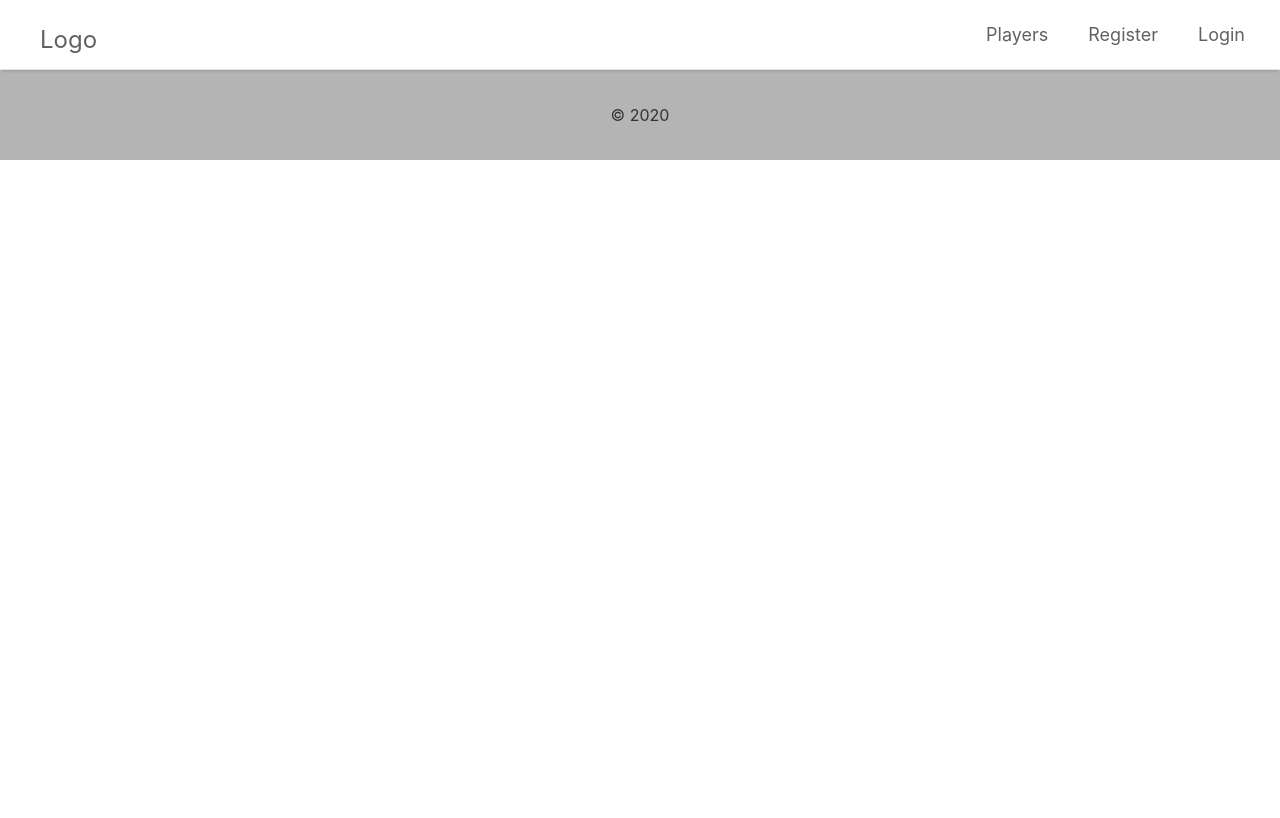
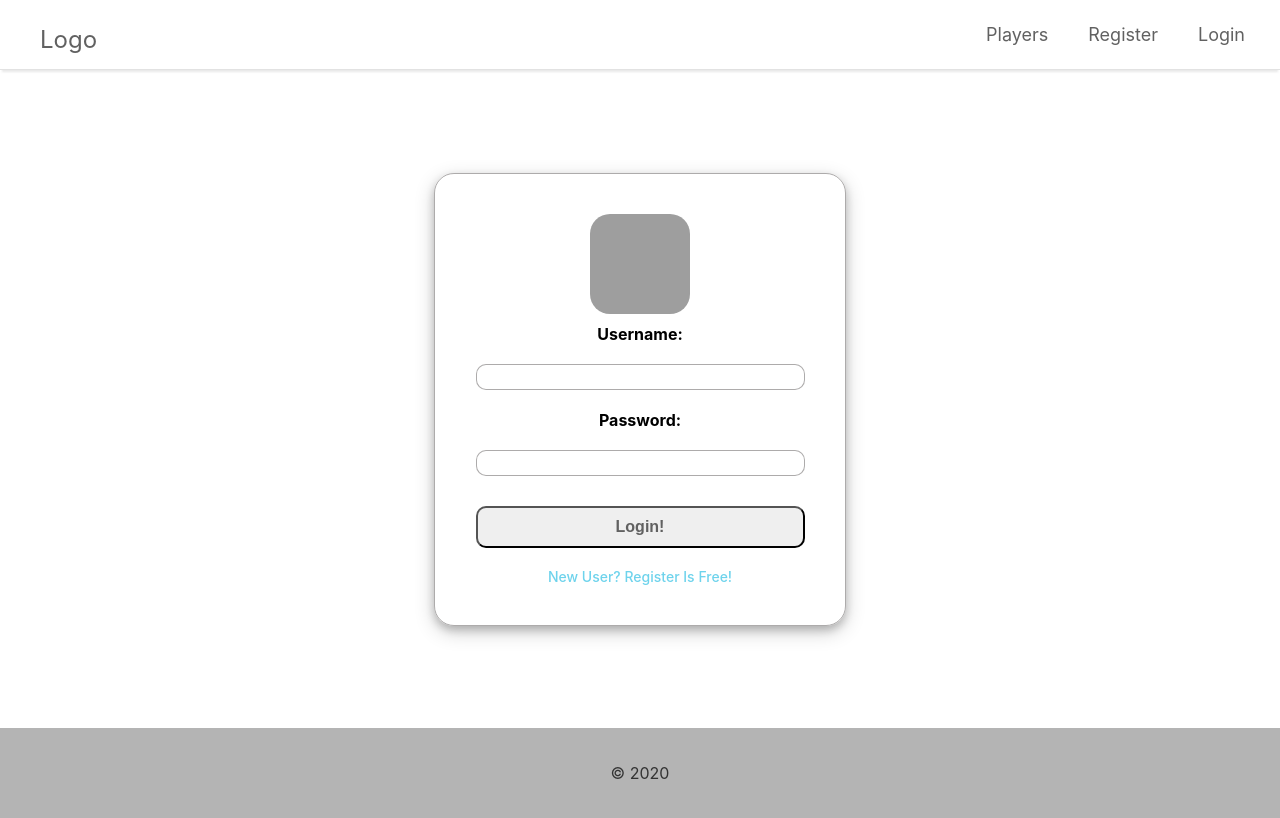
Before and after one commit to Fernandocgomez/react.Top-100-Chess-Players-App, a React (Create React App) app in the folder frontend/: page /login in a window 1280 px wide. Built offline with nearby package versions, Linux system fonts and the light colour scheme; grey boxes are pictures that could not be loaded.

Commit message:
register and login static versions are done

```diff
--- a/frontend/src/App.css
+++ b/frontend/src/App.css
@@ -165,7 +165,7 @@
   padding-left: 5px;
 }
 
-.players-input:focus, .players-btn:focus, .profile-btn, .profile-input {
+.players-input:focus, .players-btn:focus, .profile-btn:focus, .profile-input:focus, .signup-input:focus, .signup-redirect-box:focus {
   outline: none;
 }
 
@@ -315,3 +315,84 @@
   font-weight: 500;
   font-size: 16px;
 }
+
+/* signup  */
+.signup-container {
+  min-height: calc(91vh - 70px);
+  display: flex;
+  justify-content: center;
+  flex-direction: column;
+  margin: auto;
+  width: 40%;
+}
+
+.signup-box {
+  display: flex;
+  flex-direction: column;
+  align-items: center;
+  border-width: .5px;
+  border-radius: 20px;
+  box-shadow: 0 4px 8px 0 rgba(0, 0, 0, 0.2), 0 6px 20px 0 rgba(0, 0, 0, 0.19);
+  padding: 40px 30px;
+  border: rgba(116, 113, 113, 0.589) solid .5px;
+  margin: 50px 50px;
+}
+
+.signup-img-box {
+  display: flex;
+}
+
+.signup-form {
+  display: flex;
+  flex-direction: column;
+  justify-content: flex-start;
+}
+
+.signup-redirect-box {
+  display: flex;
+}
+
+.signup-img {
+  width: 100px;
+  height: 100px;
+  border-radius: 20px;
+}
+
+.signup-label, .signup-btn, .signup-input {
+  display: flex;
+  margin: 10px 10px;
+  justify-content: center;
+  font-weight: 700;
+  font-size: 16px;
+}
+
+.signup-input {
+  width: 20rem;
+  padding-left: 5px;
+  padding-top: 5px;
+  margin-bottom: 10px;
+  border-radius: 10px;
+  font-size: 16px;
+  border: rgba(116, 113, 113, 0.589) solid 1px;
+  font-weight: 500;
+}
+
+.signup-btn {
+  border-radius: 10px;
+  padding-top: 10px;
+  padding-bottom: 10px;
+  /* background-color: rgb(69,157,84); */
+  color: #616161;
+  font-size: 16px;
+  font-weight: 600;
+  margin-bottom: 20px;
+  margin-top: 20px;
+}
+
+
+.signup-redirect {
+  font-size: 14px;
+  color: rgb(110, 211, 236);
+  text-decoration: none;
+  font-weight: 500;
+}
--- a/frontend/src/components/Login.js
+++ b/frontend/src/components/Login.js
@@ -1,4 +1,5 @@
 import React from 'react';
+import { Link } from 'react-router-dom';
 
 class Login extends React.Component {
   constructor(props) {
@@ -12,11 +13,33 @@ class Login extends React.Component {
   render() {
 
     return (
-        <>
+      <div className='signup-container'>
 
+      <div className='signup-box'>
 
+        <div className='signup-img-box'>
+          <img className='signup-img' src='https://i.imgur.com/Ocz3pbJ.png'></img>
+        </div>
 
-      </>
+        <form className='signup-form'>
+
+          <label className='signup-label'>Username:</label>
+          <input className='signup-input'></input>
+
+          <label className='signup-label'>Password:</label>
+          <input className='signup-input'></input>
+
+          <button className='signup-btn'>Login!</button>
+
+        </form>
+
+        <div className='signup-redirect-box'>
+          <Link className='signup-redirect'>New User? Register Is Free!</Link>
+        </div>
+
+      </div>
+
+    </div>
     );
   }
 }
--- a/frontend/src/components/SignUp.js
+++ b/frontend/src/components/SignUp.js
@@ -1,4 +1,5 @@
 import React from 'react';
+import { Link } from 'react-router-dom';
 
 class SignUp extends React.Component {
   constructor(props) {
@@ -12,9 +13,41 @@ class SignUp extends React.Component {
   render() {
 
     return (
-      <div>
+
+      <div className='signup-container'>
+
+        <div className='signup-box'>
+
+          <div className='signup-img-box'>
+            <img className='signup-img' src='https://i.imgur.com/Ocz3pbJ.png'></img>
+          </div>
+
+          <form className='signup-form'>
+
+            <label className='signup-label'>Username:</label>
+            <input className='signup-input'></input>
+
+            <label className='signup-label'>Email:</label>
+            <input className='signup-input'></input>
+
+            <label className='signup-label'>Password:</label>
+            <input className='signup-input'></input>
+
+            <label className='signup-label'>Confirm Password:</label>
+            <input className='signup-input'></input>
+
+            <button className='signup-btn'>Register!</button>
+
+          </form>
+
+          <div className='signup-redirect-box'>
+            <Link className='signup-redirect'>You Already Have An Account, Login In!</Link>
+          </div>
+
+        </div>
 
       </div>
+
     );
   }
 }
```
